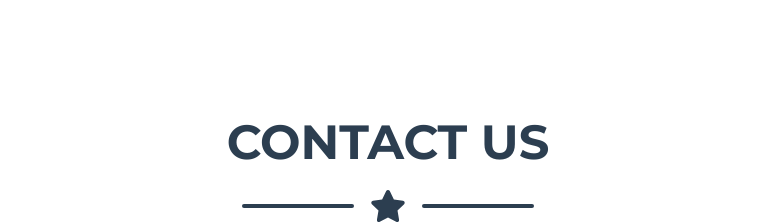
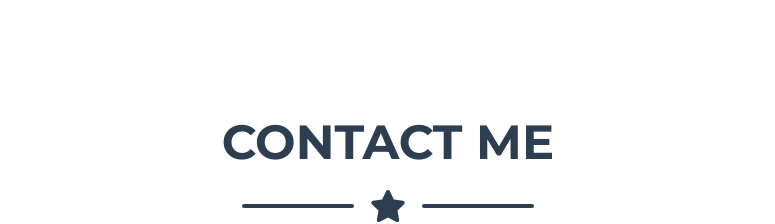
Before and after one commit to pujan314/pujanupreti.github.io, a plain HTML site: page index.html in a window 1280 px wide. Shown: the part 2240-2464 px from the top of the page, without its empty margins (252-1027 px from the left). Drawn offline with nearby package versions, Linux system fonts and the light colour scheme.

Commit message:
Update index.html

```diff
--- a/index.html
+++ b/index.html
@@ -171,7 +171,7 @@ Board: Government of Nepal (GON).
         <section class="page-section" id="contact">
             <div class="container">
                 <!-- Contact Section Heading-->
-                <h2 class="page-section-heading text-center text-uppercase text-secondary mb-0">Contact US</h2>
+                <h2 class="page-section-heading text-center text-uppercase text-secondary mb-0">Contact Me</h2>
                 <!-- Icon Divider-->
                 <div class="divider-custom">
                     <div class="divider-custom-line"></div>
```
